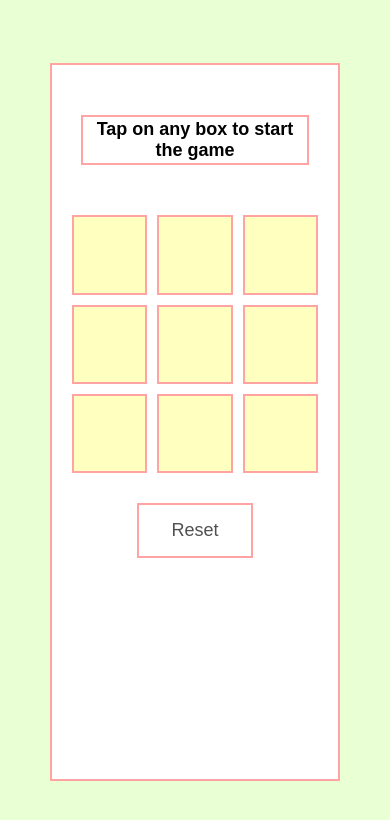
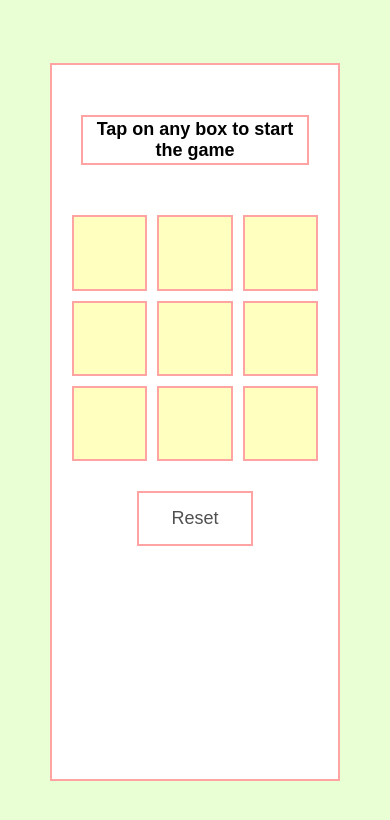
Before and after one commit to shubhamkumar029/Tic-Tac-Toe, a plain HTML site: page index.html in a window 390 px wide. Drawn offline with Linux system fonts and the light colour scheme.

Commit message:
Fixed the bug related to responsiveness of the grid

```diff
--- a/style.css
+++ b/style.css
@@ -38,8 +38,9 @@
   }
 
   .cell {
+    position: relative;
     width: 100%;
-    padding-bottom: 100%; /* Maintain square shape using padding */
+    overflow: hidden;
     background-color: rgb(255, 255, 191);
     border: 2px solid #ffa3a3;
     display: flex;
@@ -47,6 +48,12 @@
     justify-content: center;
     font-size: 24px;
     cursor: pointer;
+  }
+
+  .cell:before {
+    content: "";
+    display: block;
+    padding-top: 100%; /* Maintained square shape using padding-top */
   }
 
   .cell:hover {
```
